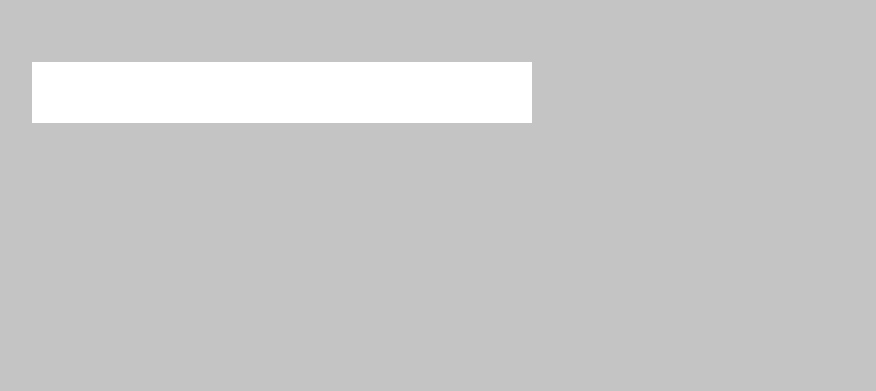
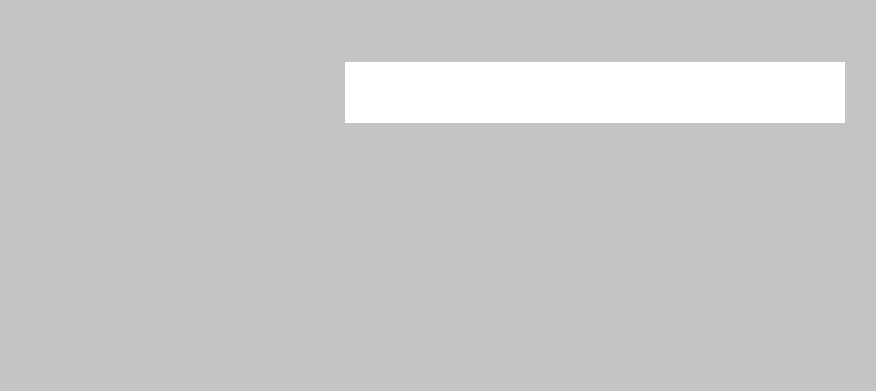
Before and after one commit to Akhvatov414/githubSearchAPI, a website with bundled scripts: page index.html in a window 1280 px wide. Shown: the whole page, without its empty margins (45-921 px from the left). Built offline with nearby package versions, Linux system fonts and the light colour scheme.

Commit message:
minor fixes
Центрирование зоны приложения (инпут, меню автокомплита и добавленные репозитории)

```diff
--- a/css/main.css
+++ b/css/main.css
@@ -45,14 +45,21 @@ body {
 	font-family: 'Roboto';
 }
 
+.app{
+	display: flex;
+	margin: 0 auto;
+	flex-direction: column;
+	justify-content: center;
+	align-items: center;
+	margin-top: 62px;
+}
+
 .search-form{
-
-
-
-	margin: 0 auto;
+	/*margin: 0 auto;
 	margin-left: 77px;
-	margin-top: 62px;
+	margin-top: 62px;*/
 	align-items: center;
+	justify-items: center;
 }
 
 .search-form__input{
@@ -69,7 +76,7 @@ body {
 }
 
 .search-form__list{
-	margin: 0;
+	/* margin: 0; */
 }
 
 .list-item{
@@ -94,10 +101,10 @@ body {
 
 .main{
 	display: flex;
-	margin: 0 auto;
+	/*margin: 0;*/
 	margin-top: 265px;
 	flex-direction: column;
-	margin-left: 74px;
+	/*margin-left: 74px;*/
 }
 
 .container{
@@ -110,7 +117,7 @@ body {
 	height: 101px;
 	border: 1px solid black;
 	background: #E27BEB;
-	margin: 0;
+	/* margin: 0; */
 }
 
 .props{
--- a/index.html
+++ b/index.html
@@ -10,13 +10,15 @@
     <link rel="stylesheet" href="./css/main.css">
 </head>
 <body>
+    <div class="app">
     <form class="search-form">
         <input type="text" class="search-form__input">
         <ul class="search-form search-form__list">
         </ul>
-    </form>
+     </form>
     <main class="main">
     </main>
+    </div>
     <script src="index.js" type="module"></script>
 </body>
 
```
Also changed, not shown: module/search.js (+0 -10 lines).
